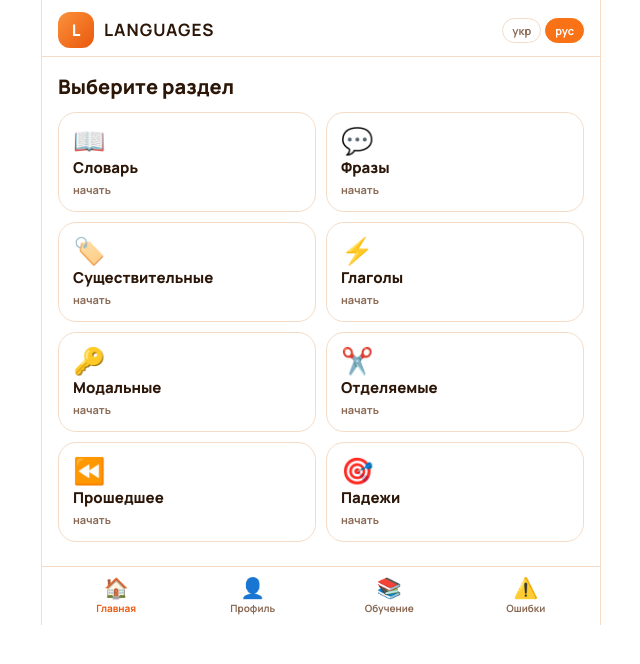
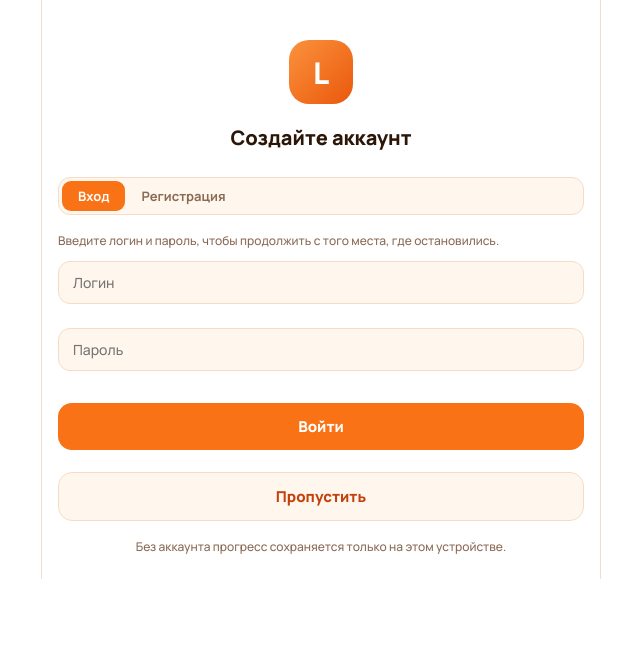
Before and after one commit to andriikizko/language, a React (Vite) app: page / in a window 1280 px wide. Shown: the top 664 px of the page, without its empty margins (319-959 px from the left). Built offline with nearby package versions, Linux system fonts and the light colour scheme.

Commit message:
Після заставки пропонувати реєстрацію або пропустити
Co-Authored-By: Claude Sonnet 5.5 <noreply@anthropic.com>
Claude-Session: https://claude.ai/code/session_014yHC4zY39XUgBmu5BTcUEh

```diff
--- a/src/german/GermanApp.jsx
+++ b/src/german/GermanApp.jsx
@@ -272,6 +272,7 @@ const AuthForm = ({ lang, onAuth }) => {
 // ---------- Застосунок ----------
 const GermanApp = () => {
   const [splash, setSplash] = useState(true)
+  const [skipped, setSkipped] = useState(false)
   const [view, setView] = useState('home') // home | profile | current | errors | section
   const [sec, setSec] = useState(null)
   const [mode, setMode] = useState('learn')
@@ -404,6 +405,19 @@ const GermanApp = () => {
   const started = TABS.filter((t) => prog.sections[t.id] || secStats(stats, t.id).n > 0).sort((x, y) => ((prog.sections[y.id] || {}).last || 0) - ((prog.sections[x.id] || {}).last || 0))
 
   if (splash) return <Splash onDone={() => setSplash(false)} />
+  if (!acct && !skipped) {
+    return (
+      <div className="de-app">
+        <main className="de-main de-gate">
+          <div className="de-logo big">L</div>
+          <div className="de-hello">{L('Створіть акаунт', 'Создайте аккаунт')}</div>
+          <AuthForm lang={lang} onAuth={(a, st) => { onAuth(a, st); setView('home') }} />
+          <button className="de-btn ghost" onClick={() => setSkipped(true)}>{L('Пропустити', 'Пропустить')}</button>
+          <div className="de-tr" style={{ textAlign: 'center', marginTop: 8 }}>{L('Без акаунта прогрес зберігається лише на цьому пристрої.', 'Без аккаунта прогресс сохраняется только на этом устройстве.')}</div>
+        </main>
+      </div>
+    )
+  }
 
   const runInfo = (id) => {
     const r = prog.sections[id] && prog.sections[id].run
--- a/src/german/german.css
+++ b/src/german/german.css
@@ -152,3 +152,6 @@
 .de-nav button small{font-size:10px;font-weight:700}
 .de-nav button.on{color:var(--o-600)}
 .de-nav button i{position:absolute;top:-4px;right:-12px;background:var(--o-500);color:#fff;font-style:normal;font-size:10px;font-weight:800;border-radius:999px;padding:1px 5px}
+.de-gate{display:flex;flex-direction:column;justify-content:center;gap:10px;padding-top:40px}
+.de-gate .de-hello{text-align:center}
+.de-logo.big{width:64px;height:64px;font-size:30px;border-radius:20px;margin:0 auto 8px}
```
